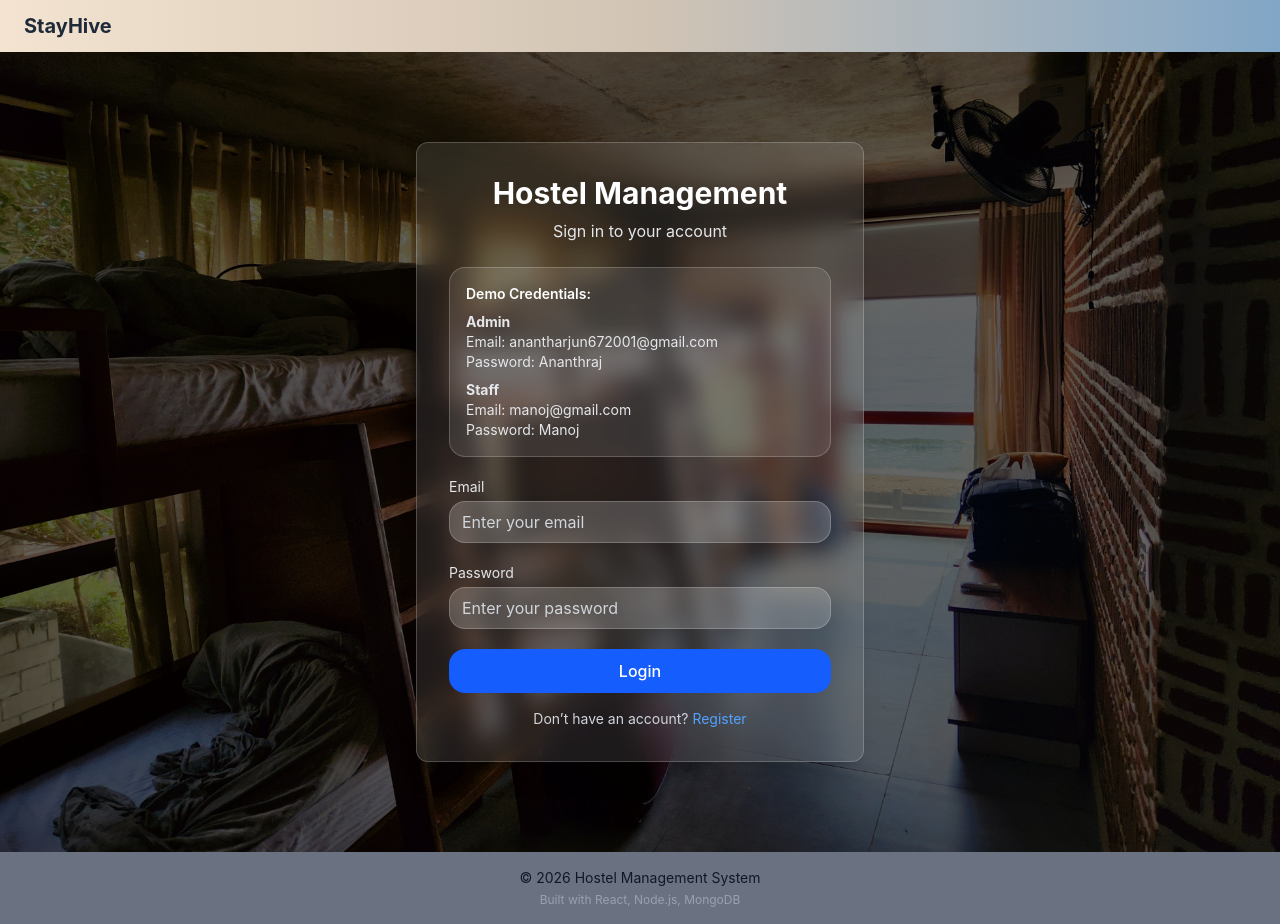
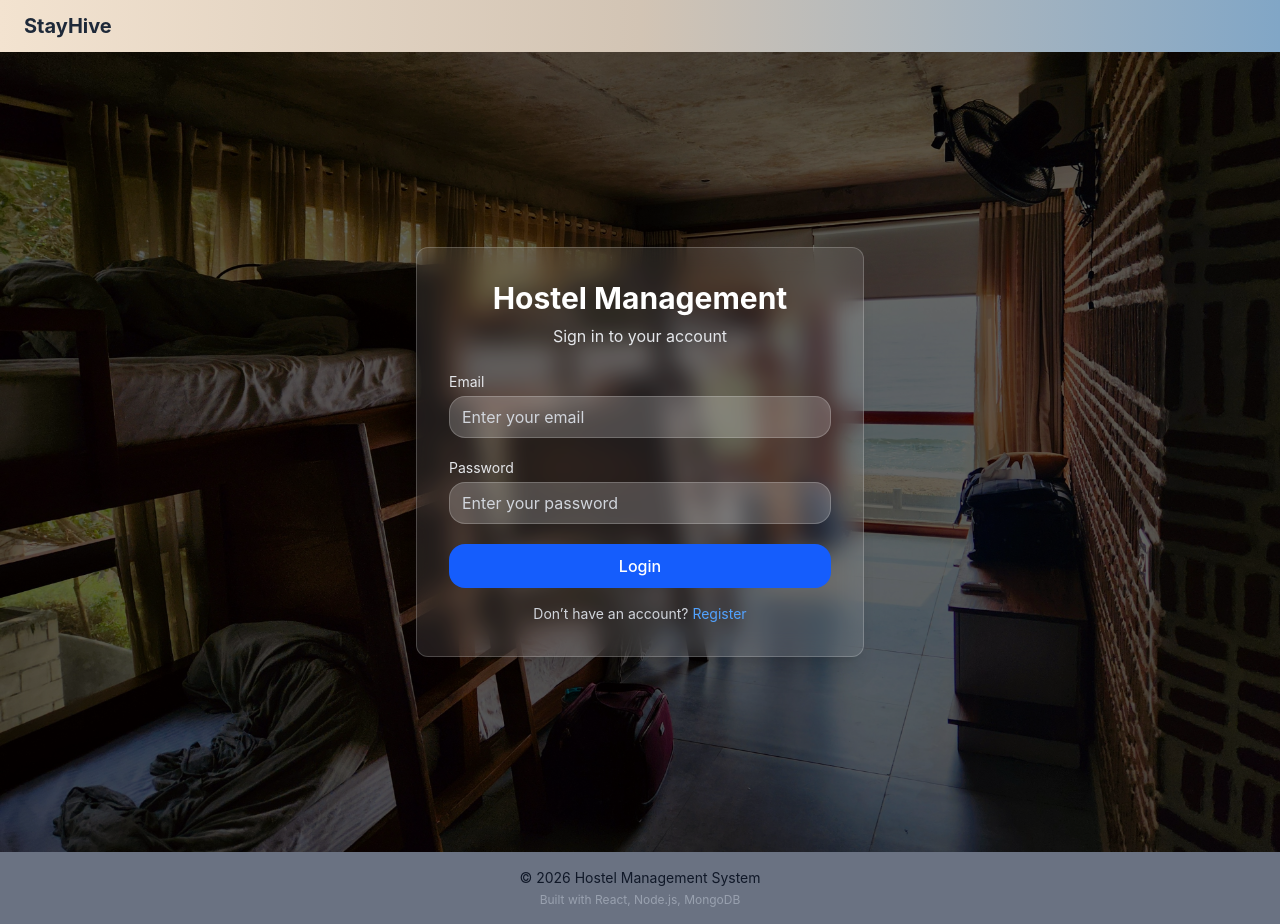
Before and after one commit to anantharjun672001-a11y/HostelFrontend, a React (Vite) app: page /login in a window 1280 px wide. Built offline with nearby package versions, Linux system fonts and the light colour scheme.

Commit message:
demo credentials removed

```diff
--- a/src/pages/Login.jsx
+++ b/src/pages/Login.jsx
@@ -59,21 +59,6 @@ const Login = () => {
             Sign in to your account
           </p>
 
-          {/* Demo credentials */}
-          <div className="bg-white/10 p-4 rounded-lg mb-5 text-sm text-gray-200 border border-white/20">
-            <p className="font-semibold mb-2 text-white">Demo Credentials:</p>
-
-            <p><b>Admin</b></p>
-            <p>Email: anantharjun672001@gmail.com</p>
-            <p>Password: Ananthraj</p>
-
-            <p className="mt-2"><b>Staff</b></p>
-            <p>Email: manoj@gmail.com</p>
-            <p>Password: Manoj</p>
-
-
-          </div>
-
           <form onSubmit={handleLogin} className="space-y-5">
 
             <div>
```
